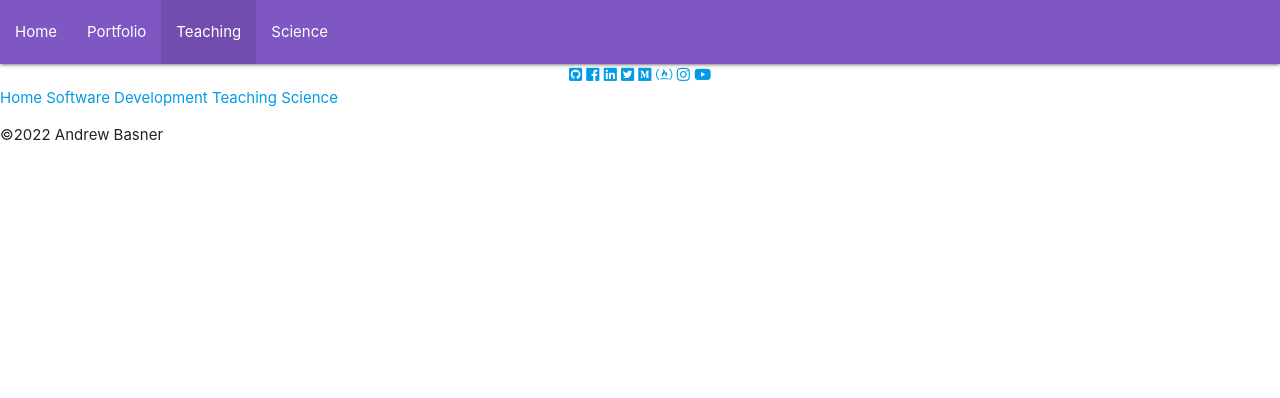
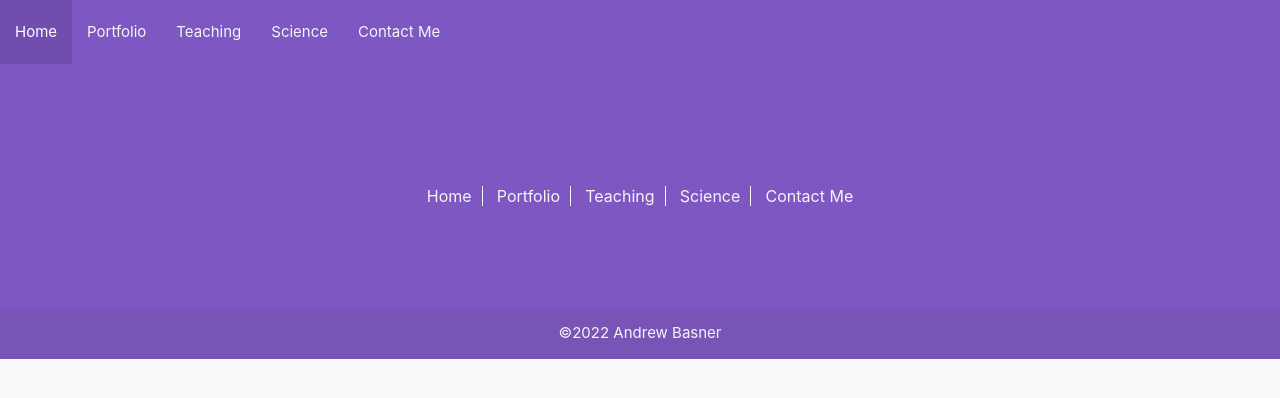
Before and after one commit to adbasner/adbasner.github.io, a plain HTML site: page teaching.html in a window 1280 px wide. Drawn offline with nearby package versions, Linux system fonts and the light colour scheme.

Commit message:
style footer and synchronize footer and navbar between all pages

```diff
--- a/assets/css/footer.css
+++ /dev/null
@@ -1,56 +0,0 @@
-/*****************************
-
-Footer Styles
-
-******************************/
-
-footer {
-  height: 350px;
-  background-color: #1E90FF;
-  color: white;
-  padding: 50px 50px 100px 50px;
-  text-align: center;
-  position: relative;
-}
-
-.footer-link {
-  text-decoration: none;
-  color: white;
-  padding: 10px 10px;
-  border-bottom: solid 1px white;
-  display: block;
-  width: 50%;
-  margin: 0 auto;
-}
-
-.footer-link:nth-last-of-type(1) {
-  border: none;
-}
-
-@media screen and (min-width: 769px) {
-  footer {
-    height: 200px;
-    padding: 60px 50px 100px 50px;
-  }
-
-  .footer-link {
-    display: inline;
-    padding: 0 10px;
-    border-right: solid 1px white;
-    border-bottom: none;
-  }
-
-  .footer-link:nth-last-of-type(1) {
-    border: none;
-  }
-}
-
-#center-cr {
-  position: absolute;
-  bottom: 50px;
-  left: 50%;
-}
-#copyright {
-  position: relative;
-  left: -50%;
-}
--- a/assets/css/main.css
+++ b/assets/css/main.css
@@ -1,7 +1,6 @@
 body {
-  background: #efefef;
-  color: #444;
-
+  background: #fafafa;
+  color: #333;
 }
 /*****************************
 
@@ -102,7 +101,7 @@ Cards
 ******************************/
 .card {
   margin-bottom: 3em;
-  background: #efefef;
+  background: #fafafa;
 }
 
 .card-container {
@@ -177,7 +176,6 @@ Social styling
 
 .fab {
   font-size: 32px;
-  /*margin-top: 20px;*/
 }
 
 @media screen and (min-width: 375px) {
@@ -227,3 +225,44 @@ Social styling
 .fa-youtube {
   color: #EB3324;
 }
+
+/*****************************
+
+Footer Styles
+
+******************************/
+
+#footer-links {
+  padding: 50px;
+}
+
+.footer-link {
+  font-size: 16px;
+  text-decoration: none;
+  padding: 10px 10px;
+  border-bottom: solid 1px white;
+  display: block;
+  width: 50%;
+  margin: 0 auto;
+}
+
+.footer-link:nth-last-of-type(1) {
+  border: none;
+}
+
+@media screen and (min-width: 769px) {
+  #footer-links {
+    padding: 100px;
+  }
+
+  .footer-link {
+    display: inline;
+    padding: 0 10px;
+    border-right: solid 1px white;
+    border-bottom: none;
+  }
+
+  .footer-link:nth-last-of-type(1) {
+    border: none;
+  }
+}
--- a/teaching.html
+++ b/teaching.html
@@ -6,65 +6,50 @@
   <meta charset="utf-8" />
   <meta http-equiv="X-UA-Compatible" content="IE=edge">
   <meta name="viewport" content="width=device-width, initial-scale=1.0">
-  <!--
-	<link rel="stylesheet" type="text/css" href="assets/css/main.css" />
-	<link rel="stylesheet" type="text/css" href="assets/css/header.css">
-	<link rel="stylesheet" type="text/css" href="assets/css/cards.css">
-	<link rel="stylesheet" type="text/css" href="assets/css/contact.css">
-  <link rel="stylesheet" type="text/css" href="assets/css/footer.css"> -->
+  <link rel="stylesheet" type="text/css" href="assets/css/fa.css" />
   <link rel="stylesheet" href="https://cdnjs.cloudflare.com/ajax/libs/materialize/1.0.0/css/materialize.min.css">
   <link href="https://fonts.googleapis.com/icon?family=Material+Icons" rel="stylesheet">
-  <link rel="stylesheet" type="text/css" href="assets/css/fa.css">
+  <link rel="stylesheet" type="text/css" href="assets/css/main.css" />
 </head>
 
 <body>
-  <!-- Navbar -->
+  <!-- Navbar-->
   <nav>
     <div class="nav-wrapper deep-purple lighten-1">
       <a href="#" data-target="nav-mobile" class="sidenav-trigger right"><i class="material-icons">menu</i></a>
       <ul class="hide-on-med-and-down left">
-        <li><a href="index.html">Home</a></li>
-        <li><a href="portfolio.html">Portfolio</a></li>
-        <li class="active"><a href="teaching.html">Teaching</a></li>
-        <li><a href="science.html">Science</a></li>
+        <li class="active"><a href="index.html">Home</a></li>
+        <li><a class="grey-text text-lighten-4" href="portfolio.html">Portfolio</a></li>
+        <li><a class="grey-text text-lighten-4" href="teaching.html">Teaching</a></li>
+        <li><a class="grey-text text-lighten-4" href="science.html">Science</a></li>
+        <li><a class="grey-text text-lighten-4" href="index.html#form-container">Contact Me</a></li>
       </ul>
     </div>
   </nav>
 
-  <!-- Sidenav on tab and smaller -->
+  <!-- Sidenav on tablet and smaller -->
   <ul id="nav-mobile" class="sidenav deep-purple lighten-1 ">
-    <li><a href="index.html" class="grey-text text-lighten-5">Home</a></li>
+    <li class="active"><a href="index.html" class="grey-text text-lighten-5">Home</a></li>
     <li><a class="grey-text text-lighten-4" href="portfolio.html">Portfolio</a></li>
-    <li class="active"><a class="grey-text text-lighten-4" href="teaching.html">Teaching</a></li>
+    <li><a class="grey-text text-lighten-4" href="teaching.html">Teaching</a></li>
     <li><a class="grey-text text-lighten-4" href="science.html">Science</a></li>
+    <li><a class="grey-text text-lighten-4" href="index.html#form-container">Contact Me</a></li>
   </ul>
 
   <!-- Footer -->
-  <div class="social-footer center">
-    <div class="social-background">
-      <a href="https://github.com/adbasner" title="GitHub" target="_blank"><i class="fab fa-github-square"></i></a>
-      <a href="https://www.facebook.com/adbasner" title="Facebook" target="_blank"><i class="fab fa-facebook"></i></a>
-      <a href="https://www.linkedin.com/in/adbasner/" title="LinkedIn" target="_blank"><i
-          class="fab fa-linkedin"></i></a>
-      <a href="https://twitter.com/AndrewBasner" title="Twitter" target="_blank"><i
-          class="fab fa-twitter-square"></i></a>
-      <a href="https://medium.com/@andrewbasner" title="Medium Blog" target="_blank"><i class="fab fa-medium"></i></a>
-      <a href="https://www.freecodecamp.org/adbasner" title="Free Code Camp" target="_blank"><i
-          class="fab fa-free-code-camp"></i></a>
-      <a href="https://www.instagram.com/andrewbasner/" title="Instagram" target="_blank"><i
-          class="fab fa-instagram"></i></a>
-      <a href="https://www.youtube.com/channel/UCh-x5PjpgcLiud7kebyZbXg/" title="Youtube" target="_blank"><i
-          class="fab fa-youtube"></i></a>
+  <footer id="footer" class="page-footer deep-purple lighten-1 center">
+    <div id="footer-links" class="container">
+      <a class="footer-link grey-text text-lighten-4" href="index.html">Home</a>
+      <a class="footer-link grey-text text-lighten-4" href="portfolio.html">Portfolio</a>
+      <a class="footer-link grey-text text-lighten-4" href="teaching.html">Teaching</a>
+      <a class="footer-link grey-text text-lighten-4" href="science.html">Science</a>
+      <a class="footer-link grey-text text-lighten-4" href="index.html#form-container">Contact Me</a>
     </div>
-  </div>
 
-  <footer class="footer">
-    <a class="footer-link" href="index.html">Home</a>
-    <a class="footer-link" href="portfolio.html">Software Development</a>
-    <a class="footer-link" href="teaching.html">Teaching</a>
-    <a class="footer-link" href="science.html">Science</a>
-    <div id="center-cr">
-      <p id="copyright"><span>&copy</span><span id="date"></span> Andrew Basner</p>
+    <div class="footer-copyright">
+      <div class="container center grey-text text-lighten-4">
+        <span>&copy</span><span id="date"></span> Andrew Basner
+      </div>
     </div>
   </footer>
 
```
Also changed, not shown: index.html (+26 -29 lines), portfolio.html (+23 -33 lines), science.html (+23 -33 lines).
